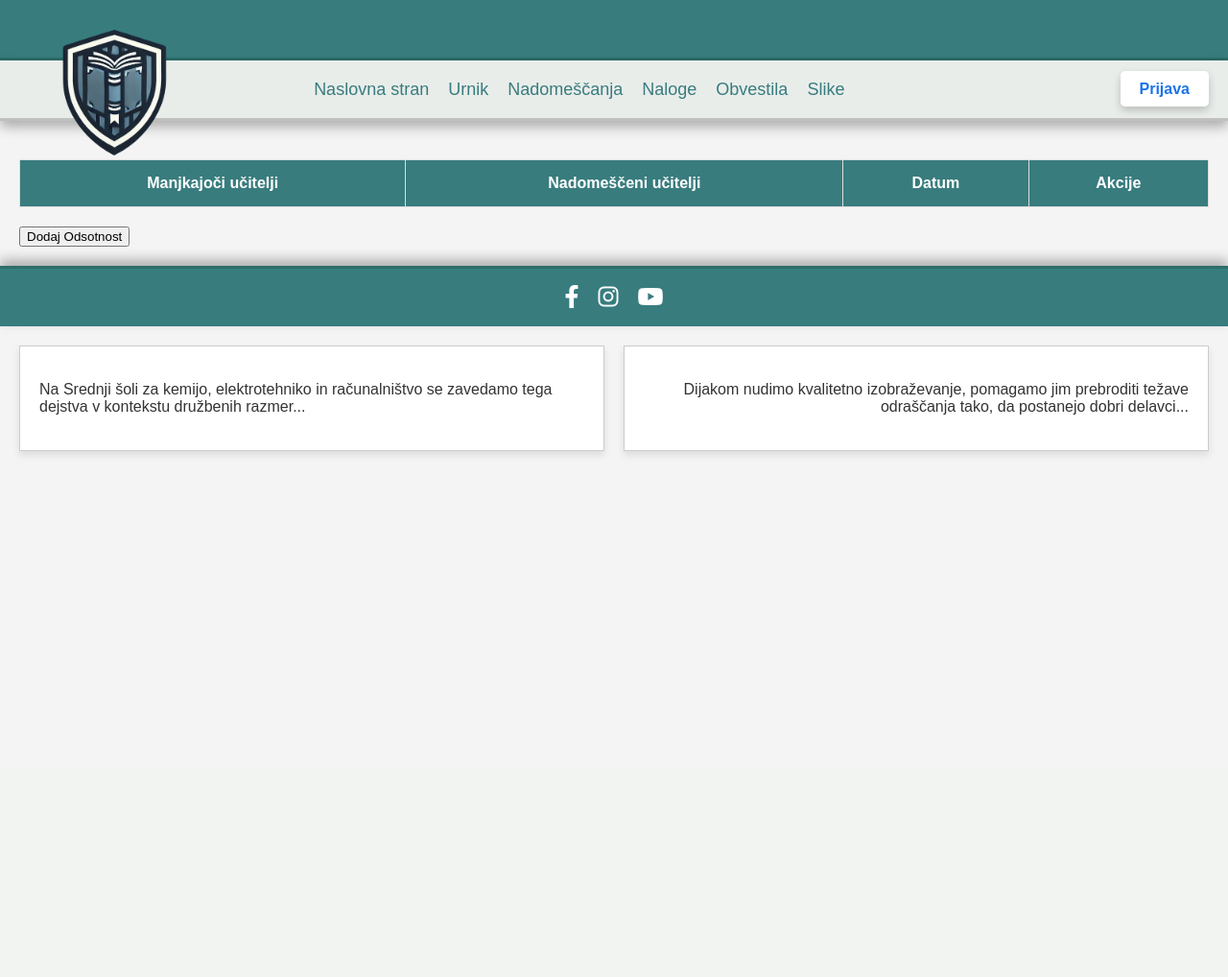
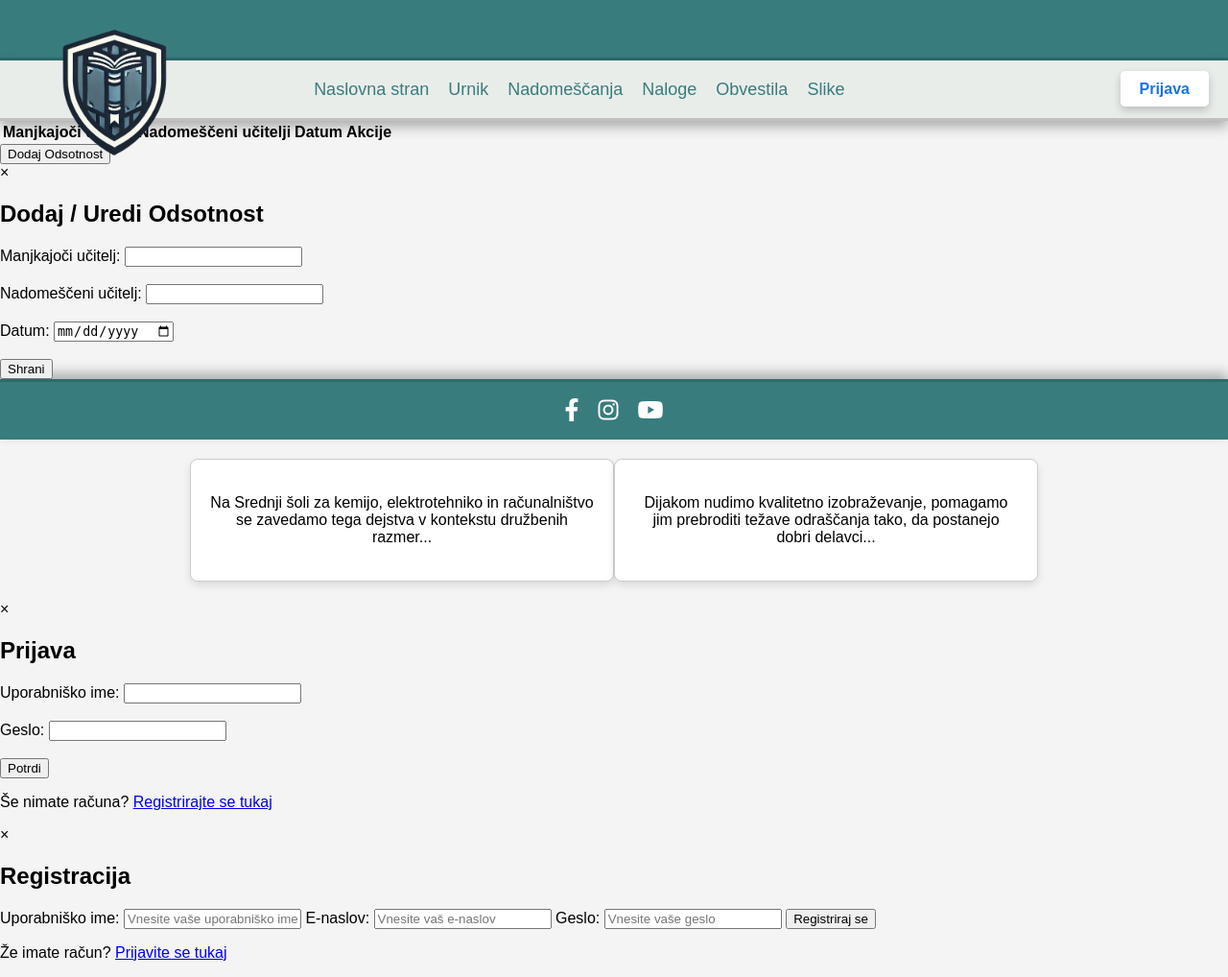
Before and after one commit to KerznarMiha/ProfLink, a PHP site: the page made by PROJETK/Nadomeščanja.html in a window 1280 px wide. Shown: the whole page at 96% size. Before the commit the page ends 474 px from the top, so only its background shows below. Run offline with PHP 8.4, Linux system fonts and the light colour scheme; lists and menus that the app fills with data are empty.

Commit message:
Add files via upload

```diff
--- a/PROJETK/Nadomeščanja.html
+++ b/PROJETK/Nadomeščanja.html
@@ -20,7 +20,7 @@
                     <li><a href="file:///C:/Users/Dijak/Downloads/PROJETK/Naslovna%20stran.html?username=wewe&password=wewe#Urnik">Naslovna stran</a></li>
                     <li><a href="file:///C:/Users/Dijak/Downloads/PROJETK/Urnik.html">Urnik</a></li>
                     <li><a href="file:///C:/Users/Dijak/Downloads/PROJETK/Nadome%C5%A1%C4%8Danja.html">Nadomeščanja</a></li>
-                    <li><a href="#Naloge">Naloge</a></li>
+                    <li><a href="file:///C:/Users/Dijak/Downloads/PROJETK/Oddaja.html">Naloge</a></li>
                     <li><a href="#Obvestila">Obvestila</a></li>
                     <li><a href="#Slike">Slike</a></li>
                 </ul>
--- a/PROJETK/Naslovna stran.html
+++ b/PROJETK/Naslovna stran.html
@@ -20,7 +20,7 @@
                     <li><a href="file:///C:/Users/Dijak/Downloads/PROJETK/Naslovna%20stran.html?username=wewe&password=wewe#Urnik">Naslovna stran</a></li>
                     <li><a href="file:///C:/Users/Dijak/Downloads/PROJETK/Urnik.html">Urnik</a></li>
                     <li><a href="file:///C:/Users/Dijak/Downloads/PROJETK/Nadome%C5%A1%C4%8Danja.html">Nadomeščanja</a></li>
-                    <li><a href="#Naloge">Naloge</a></li>
+                    <li><a href="file:///C:/Users/Dijak/Downloads/PROJETK/Oddaja.html">Naloge</a></li>
                     <li><a href="#Obvestila">Obvestila</a></li>
                     <li><a href="#Slike">Slike</a></li>
                 </ul>
--- a/PROJETK/Urnik.html
+++ b/PROJETK/Urnik.html
@@ -20,7 +20,7 @@
                     <li><a href="file:///C:/Users/Dijak/Downloads/PROJETK/Naslovna%20stran.html?username=wewe&password=wewe#Urnik">Naslovna stran</a></li>
                     <li><a href="file:///C:/Users/Dijak/Downloads/PROJETK/Urnik.html">Urnik</a></li>
                     <li><a href="file:///C:/Users/Dijak/Downloads/PROJETK/Nadome%C5%A1%C4%8Danja.html">Nadomeščanja</a></li>
-                    <li><a href="#Naloge">Naloge</a></li>
+                    <li><a href="file:///C:/Users/Dijak/Downloads/PROJETK/Oddaja.html">Naloge</a></li>
                     <li><a href="#Obvestila">Obvestila</a></li>
                     <li><a href="#Slike">Slike</a></li>
                 </ul>
--- a/PROJETK/css.css
+++ b/PROJETK/css.css
@@ -101,13 +101,57 @@ nav ul li a:hover::after {
     text-decoration: underline;
 }
 
-.background-section {
-    background-image: url('student1.png');
-    background-repeat: no-repeat;
-    background-position: center;
-    height: 50vh;
-    box-shadow: inset 0 0 15px rgba(0, 0, 0, 0.3);
-    border: 5px solid #ddd;
+.school-description {
+    display: flex;
+    justify-content: center;
+    padding: 20px;
+}
+
+.box {
+    background-color: white;
+    padding: 20px;
+    border: 1px solid #ccc;
+    box-shadow: 0 4px 8px rgba(0, 0, 0, 0.1);
+    width: 400px;
+    text-align: center;
+    border-radius: 8px;
+}
+
+.box h2 {
+    margin-bottom: 20px;
+}
+
+.box label {
+    display: block;
+    margin-bottom: 10px;
+    font-size: 16px;
+}
+
+.box select {
+    margin-bottom: 20px;
+    padding: 10px;
+    border-radius: 5px;
+    border: 1px solid #ddd;
+    font-size: 16px;
+}
+
+.box input[type="file"] {
+    margin-bottom: 20px;
+}
+
+.box button {
+    background-color: #1a73e8;
+    color: white;
+    padding: 10px 20px;
+    border: none;
+    border-radius: 5px;
+    cursor: pointer;
+    font-size: 16px;
+    transition: background-color 0.3s ease;
+}
+
+.box button:hover {
+    background-color: #387C7E;
 }
 
 .bottom-blue-bar {
@@ -134,211 +178,3 @@ nav ul li a:hover::after {
 .social-icon:hover {
     color: #d1d1d1;
 }
-
-.school-description {
-    display: flex;
-    justify-content: space-between;
-    padding: 20px;
-    gap: 20px;
-}
-
-.box {
-    background-color: white;
-    padding: 20px;
-    border: 1px solid #ccc;
-    box-shadow: 0 4px 8px rgba(0, 0, 0, 0.1);
-    flex: 1;
-    color: #333;
-}
-
-.left-box {
-    text-align: left;
-}
-
-.right-box {
-    text-align: right;
-}
-
-.modal {
-    display: none;
-    position: fixed;
-    z-index: 100;
-    left: 0;
-    top: 0;
-    width: 100%;
-    height: 100%;
-    background-color: rgba(0, 0, 0, 0.6);
-}
-
-.modal-content {
-    background-image: url('ai.jpg');
-    background-size: cover;
-    background-position: center;
-    color: white;
-    margin: 15% auto;
-    padding: 40px;
-    border-radius: 10px;
-    box-shadow: 0 8px 16px rgba(0, 0, 0, 0.8);
-    width: 400px;
-    text-align: center;
-    position: relative;
-    font-family: 'Arial', sans-serif;
-    border: 2px solid #387C7E;
-}
-
-.modal-content h2, .modal-content label {
-    text-shadow: 2px 2px 4px #000000;
-    color: white;
-    font-size: 24px;
-}
-
-.modal-content label {
-    display: inline-block;
-    text-align: left;
-    width: 100%; /* Adjust width as necessary */
-}
-
-.modal-content input {
-    width: calc(100% - 22px); /* Adjust for padding */
-    padding: 10px;
-    margin: 10px 0;
-    border: none;
-    border-radius: 5px;
-    font-size: 16px;
-}
-
-.close {
-    color: white;
-    font-size: 28px;
-    font-weight: bold;
-    position: absolute;
-    top: 10px;
-    right: 20px;
-    cursor: pointer;
-    text-shadow: 2px 2px 4px #000000;
-}
-
-.close:hover,
-.close:focus {
-    color: #387C7E;
-}
-
-.modal-content button {
-    background-color: #1a73e8;
-    color: white;
-    padding: 10px 20px;
-    border: none;
-    border-radius: 5px;
-    cursor: pointer;
-    font-size: 16px;
-    transition: background-color 0.3s ease;
-    box-shadow: 0 4px 8px rgba(0, 0, 0, 0.2);
-}
-
-.modal-content button:hover {
-    background-color: #387C7E;
-}
-
-input[type="text"], input[type="password"] {
-    border: 2px solid #ddd;
-    background-color: rgba(255, 255, 255, 0.8);
-}
-.modal-content a {
-    color: #387C7E;
-    font-size: 18px;
-    font-weight: bold;
-    text-decoration: none;
-    border: 2px solid #387C7E;
-    padding: 10px 20px;
-    border-radius: 5px;
-    display: inline-block;
-    transition: background-color 0.3s ease, color 0.3s ease;
-}
-
-.modal-content a:hover {
-    background-color: #387C7E;
-    color: white;
-}
-
-.schedule-section {
-    padding: 20px;
-}
-
-.schedule-table {
-    width: 100%;
-    border-collapse: collapse;
-    margin: 20px 0;
-}
-
-.schedule-table th, .schedule-table td {
-    border: 1px solid #ddd;
-    padding: 15px;
-    text-align: center;
-}
-
-.schedule-table th {
-    background-color: #387C7E;
-    color: white;
-}
-
-.schedule-table tr:nth-child(even) {
-    background-color: #f2f2f2;
-}
-
-.schedule-table tr:hover {
-    background-color: #ddd;
-}
-
-.bottom-blue-bar {
-    background-color: #387C7E;
-    height: 60px;
-    box-shadow: 0 -6px 12px rgba(0, 0, 0, 0.3);
-    border-top: 3px solid #2c6d6a;
-    display: flex;
-    align-items: center;
-    justify-content: center;
-}
-
-.social-icons {
-    display: flex;
-    gap: 20px;
-}
-
-.social-icon {
-    color: white;
-    font-size: 24px;
-    text-decoration: none;
-}
-
-.social-icon:hover {
-    color: #d1d1d1;
-}
-
-.absence-section {
-    padding: 20px;
-}
-
-.absence-table {
-    width: 100%;
-    border-collapse: collapse;
-    margin: 20px 0;
-}
-
-.absence-table th, .absence-table td {
-    border: 1px solid #ddd;
-    padding: 15px;
-    text-align: center;
-}
-
-.absence-table th {
-    background-color: #387C7E;
-    color: white;
-}
-
-.absence-table tr:nth-child(even) {
-    background-color: #f2f2f2;
-}
-
-.absence-table tr:hover {
-    background-color: #ddd;
-}
```
Also changed, not shown: PROJETK/Oddaja.html (added, +66 -0 lines), PROJETK/Script.js (+68 -0 lines).
